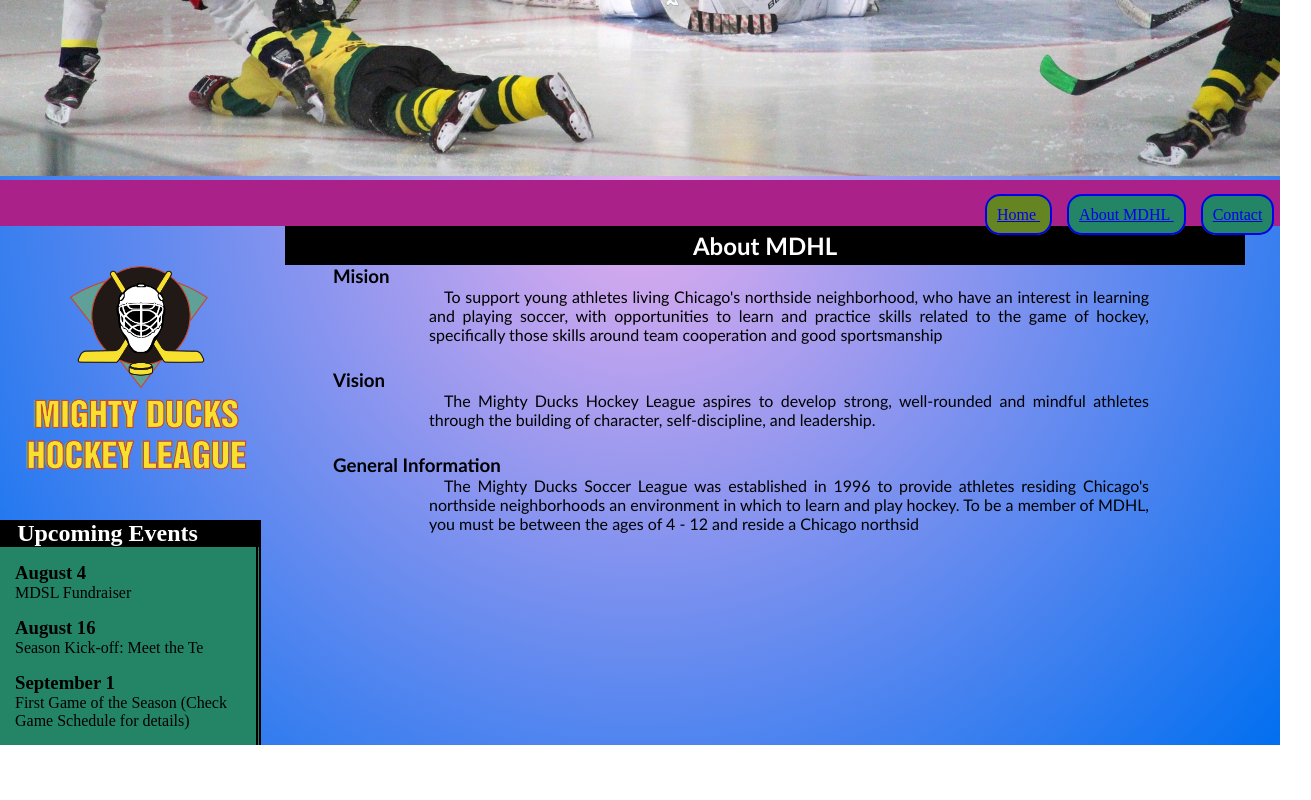
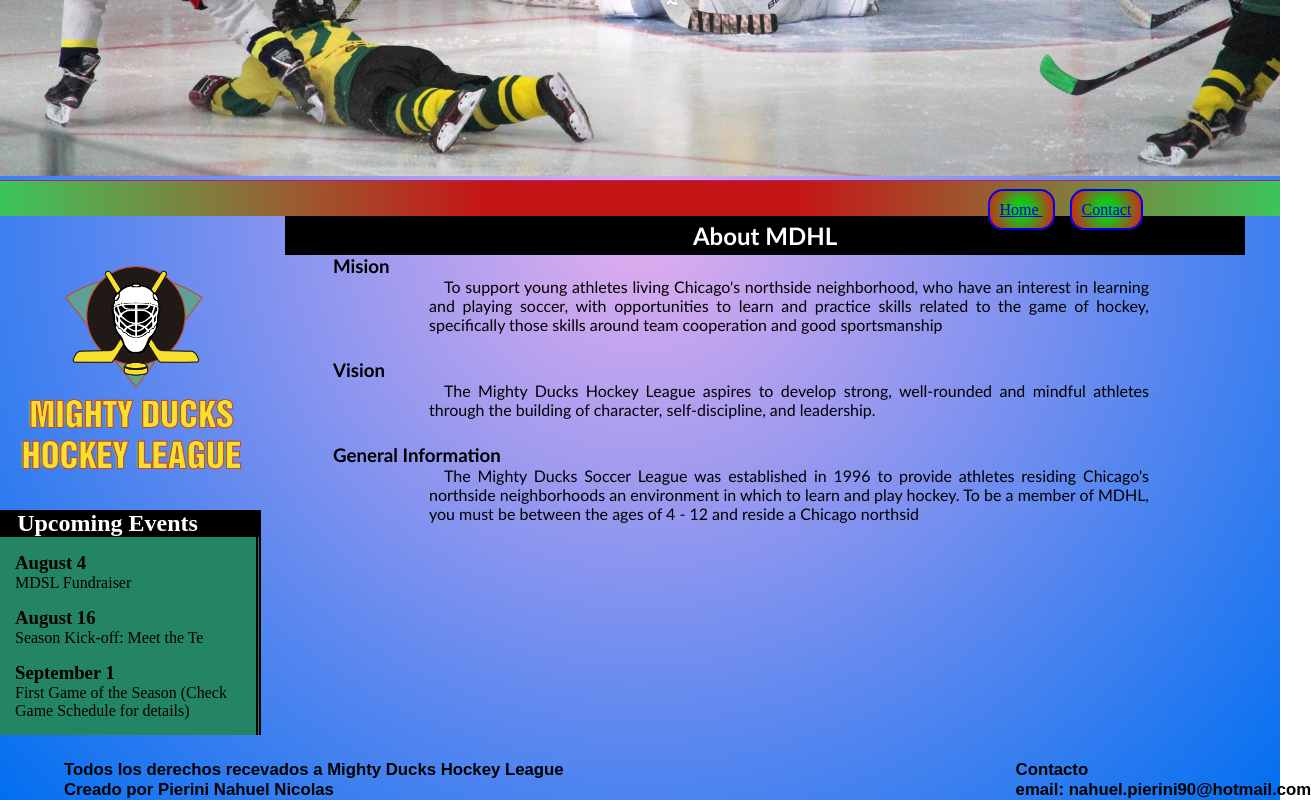
Before and after one commit to alqmst99/task2desing3-freedesing-, a plain HTML site: page index.html in a window 1280 px wide. Shown: the part 365-1165 px from the top of the page, 1311 px wide, since content can reach past the window. Before the commit the page ends 1110 px from the top, so only its background shows below. Drawn offline with Linux system fonts and the light colour scheme.

Commit message:
desing3 1.03

```diff
--- a/index.html
+++ b/index.html
@@ -6,6 +6,7 @@
     <meta http-equiv="X-UA-Compatible" content="IE=edge">
     <meta name="viewport" content="width=device-width, initial-scale=1.0">
     <link rel="stylesheet" href="style/style.css">
+
     <title>Mighty Ducks Hockey League</title>
 </head>
 
@@ -17,8 +18,7 @@
             <nav class="nav">
                 <figure class="logo-content"><img src="img/LogoMightyducks-01.png" alt="logo del equipo " class="logo"></figure>
                 <div class="nav-a">
-                    <a href="#" class="select nons">Home </a>
-                    <a href="about.html" class="nons" target="nav"> About MDHL </a>
+                    <a href="about.html" class="nons" target="nav">Home  </a>
                     <a href="contact.html" class="nons"  target="nav"> Contact </a>
                 </div>
                 </nav>
@@ -50,7 +50,16 @@
             </div>
 
         </section>
-
+        <footer>
+            <div class="rights">
+                <h6>Todos los derechos recevados a Mighty Ducks Hockey League </h6>
+                <h6>Creado por Pierini Nahuel Nicolas </h6>
+            </div>
+            <div class="contact">
+                <h6>Contacto</h6>
+                <h6>email: nahuel.pierini90@hotmail.com</h6>
+            </div>
+        </footer>
     </main>
 </body>
 
--- a/style/style.css
+++ b/style/style.css
@@ -1,4 +1,5 @@
 * {
+
     margin: 0;
     padding: 0;
 }
@@ -42,8 +43,8 @@ h1 {
 .nav {
     padding: 5px;
     height: 25px;
-    border: 5px solid #aa2289;
-    background-color: #aa2289;
+
+    background: radial-gradient(circle, rgba(196,22,22,1) 25%, rgba(59,229,22,0.6881346288515406) 100%);
 }
 
 .nav-a {
@@ -51,6 +52,7 @@ h1 {
     position: relative;
     display: inline-block;
     left: 75%;
+
 }
 
 .nons {
@@ -58,7 +60,8 @@ h1 {
     margin-left: 15px;
     border: 2px solid;
     border-radius: 15px;
-    background: #238565;
+    background: radial-gradient(circle, rgba(22,196,26,1) 25%, rgba(229,22,22,1) 100%);
+
 }
 
 .select {
@@ -97,8 +100,20 @@ ul {
    ;
     text-align: center;
 }
-
-
+.rights{
+    display: inline-block;
+    font-size: 25px;
+    font-family: sans-serif;
+    margin-top: 25px;
+    margin-left: 5%;
+}
+.contact{
+    display: inline-block;
+    position: relative;
+    left: 35%;
+    font-size: 25px;
+    font-family: sans-serif;
+}
 
 
  h1 {
@@ -174,3 +189,19 @@ ul:hover{
         width: 75%;
     }
 }
+
+.nons:hover {
+    animation-duration: 3s;
+    animation-name: tira;
+}
+
+@keyframes tira {
+    from {
+       background:   radial-gradient(circle, rgba(196,22,22,1) 25%, rgba(59,229,22,0.6881346288515406) 100%);
+    }
+
+    to {
+       background:   radial-gradient(circle, rgb(25, 22, 196) 25%, rgb(229, 22, 191) 100%);
+       color: chartreuse;
+}
+}
```
Also changed, not shown: img/fayri.png (added).
